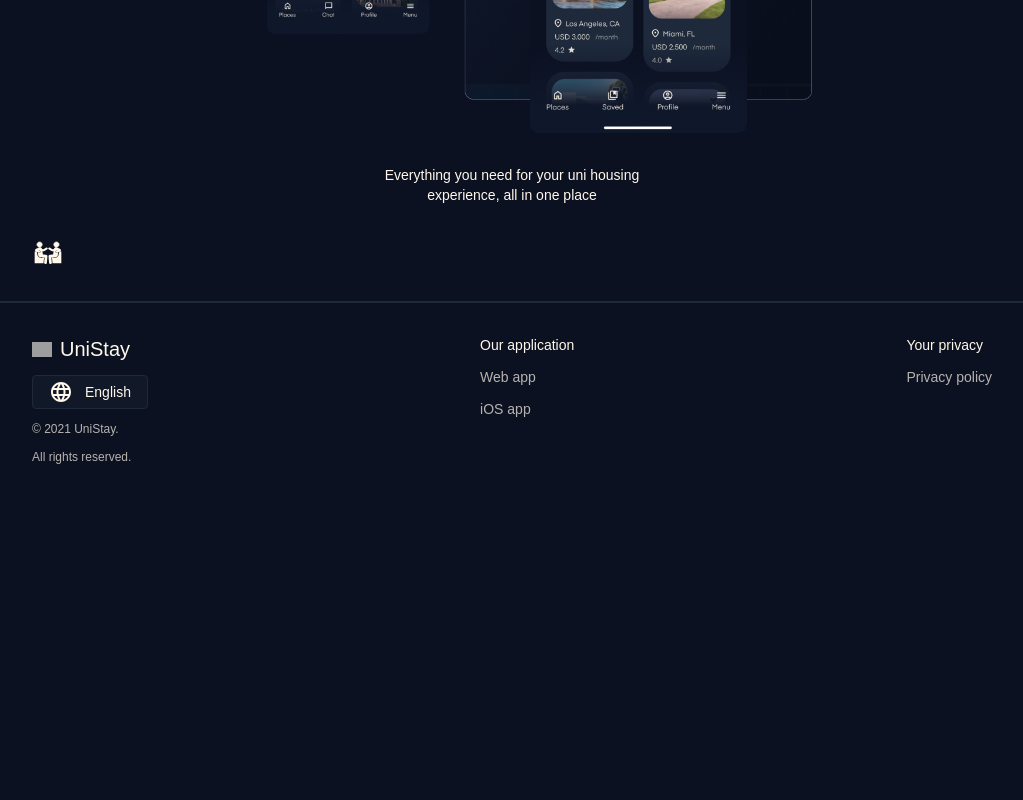
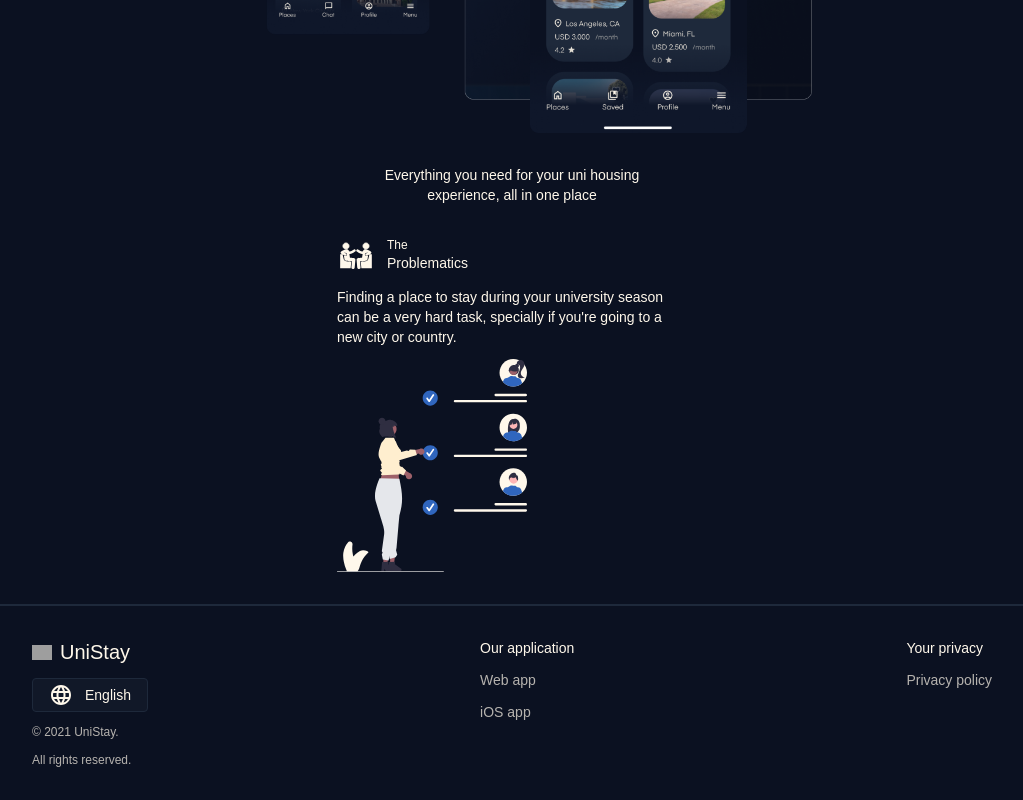
Before and after one commit to amarogu/unistayweb, a Next.js app in the folder unistaywebsite/: page / in a window 1280 px wide. Shown: the part 1471-2271 px from the top of the page, without its empty margins (128-1151 px from the left). Before the commit the page ends 1968 px from the top, so only its background shows below. Built offline with nearby package versions, Linux system fonts and the light colour scheme; grey boxes are pictures that could not be loaded; a web font is replaced by a local one.

Commit message:
Add ExplanationItem component with dynamic data

```diff
--- a/unistaywebsite/src/app/Explanation/Explanation.js
+++ b/unistaywebsite/src/app/Explanation/Explanation.js
@@ -9,7 +9,20 @@ const Explanation = () => {
         <div className='pt-8'>
             <h2 className="font-einaSemi max-w-[300px] sm:max-w-[280px] mx-auto">{language == "English" ? "Everything you need for your uni housing experience, all in one place" : "Tudo que você precisa para sua experiência de casitas universitárias, tudo em um só lugar" }</h2>
             <div className='flex flex-col'>
-                <ExplanationItem />
+                <ExplanationItem iconSrc="/problematics.svg" imgSrc="/problematics2.svg" data={{
+                    sub: {
+                        en: "The",
+                        pt: "A"
+                    },
+                    title: {
+                        en: "Problematics",
+                        pt: "Problemática"
+                    },
+                    content: {
+                        en: "Finding a place to stay during your university season can be a very hard task, specially if you're going to a new city or country.",
+                        pt: "Encontrar um lugar para ficar durante sua temporada universitária pode ser uma tarefa muito difícil, especialmente se você está indo para uma nova cidade ou país."
+                    }
+                }} />
             </div>
         </div>
     )
--- a/unistaywebsite/src/app/Explanation/ExplanationItem.js
+++ b/unistaywebsite/src/app/Explanation/ExplanationItem.js
@@ -3,16 +3,22 @@ import { useContext } from 'react';
 import LanguageContext from '../LanguageContext';
 import Image from 'next/image';
 
-const ExplanationItem = () => {
+const ExplanationItem = (props) => {
     const {language} = useContext(LanguageContext);
     return (
         <div className='pt-8'>
-            <div className='flex gap-4'>
-                <div className='flex flex-col'>
-                    <div className='flex gap-3'>
-                        <Image src="/problematics.svg" width={32} height={32} />
+            <div className='flex flex-col gap-3 max-w-[350px] mx-auto text-left'>
+                <div className='flex gap-3'>
+                    <Image src={props.iconSrc} width={38} height={38} />
+                    <div className='flex flex-col items-start'>
+                        <p className='text-xs'>{language == 'English' ? props.data.sub.en : props.data.sub.pt}</p>
+                        <p className='font-einaSemi'>{language == 'English' ? props.data.title.en : props.data.title.pt}</p>
                     </div>
                 </div>
+                <p>
+                    {language == 'English' ? props.data.content.en : props.data.content.pt}
+                </p>
+                <Image src={props.imgSrc} width={190} height={0} />
             </div>
         </div>
     )
--- a/unistaywebsite/src/app/Footer/Footer.js
+++ b/unistaywebsite/src/app/Footer/Footer.js
@@ -37,6 +37,7 @@ const Footer = () => {
                             <div className='flex items-center gap-3'>
                                 <a
                                 onClick={() => setLanguage('English')}
+                                className="cursor-pointer"
                                 >
                                 English
                                 </a>
@@ -47,6 +48,7 @@ const Footer = () => {
                             <div className='flex items-center gap-3'>
                                 <a
                                 onClick={() => setLanguage('Português')}
+                                className="cursor-pointer"
                                 >
                                 Português
                                 </a>
```
Also changed, not shown: unistaywebsite/public/problematics2.svg (added).
